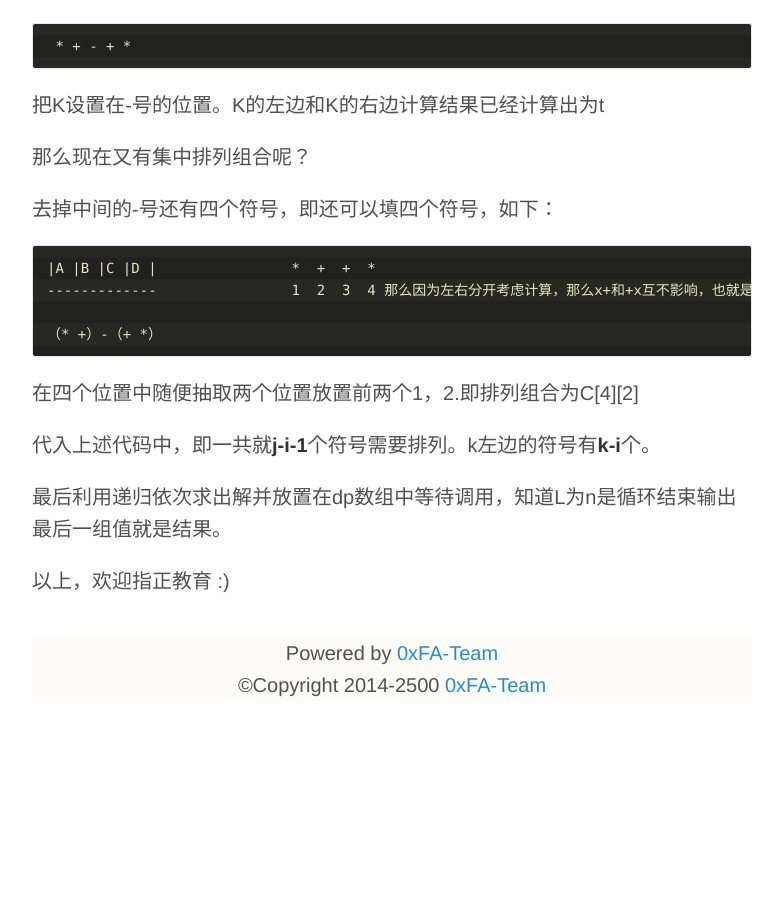
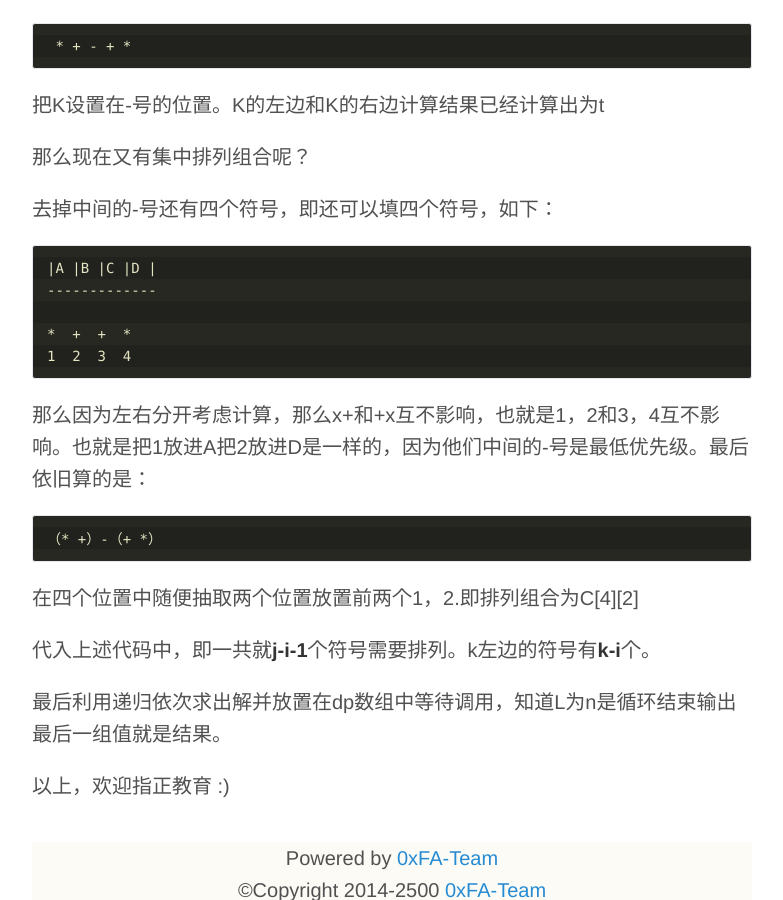
Before and after one commit to 0xFA-Team/0xFA-Team.github.io, a Jekyll site: the page built from _posts/2015-12-08-HCTF-Douglas-Peuker.md, in a window 1280 px wide and 900 px high, scrolled down 5473 px. Shown: the whole window, without its empty margins (248-1031 px from the left). Built offline with Jekyll 4.4.1, drawn with Linux system fonts in a browser that asks for light colours; some web fonts are replaced; before the commit the page ends 6274 px from its top, so only the background shows below that.

```diff
--- a/_posts/2015-12-08-HCTF-Douglas-Peuker.md
+++ b/_posts/2015-12-08-HCTF-Douglas-Peuker.md
@@ -223,8 +223,12 @@ K的左边有一个运算符*，K的右边有一个运算符+，那么填进去
 去掉中间的-号还有四个符号，即还可以填四个符号，如下：
 
 
-	|A |B |C |D |                *  +  +  *
-	-------------                1  2  3  4
+	|A |B |C |D |
+	-------------
+
+	*  +  +  *
+	1  2  3  4
+
 那么因为左右分开考虑计算，那么x+和+x互不影响，也就是1，2和3，4互不影响。也就是把1放进A把2放进D是一样的，因为他们中间的-号是最低优先级。最后依旧算的是：
 
 	（* +）-（+ *）
```
